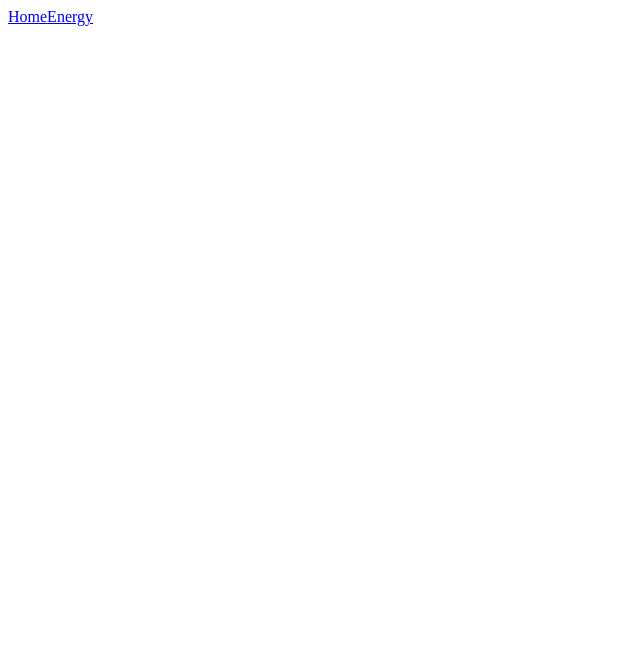
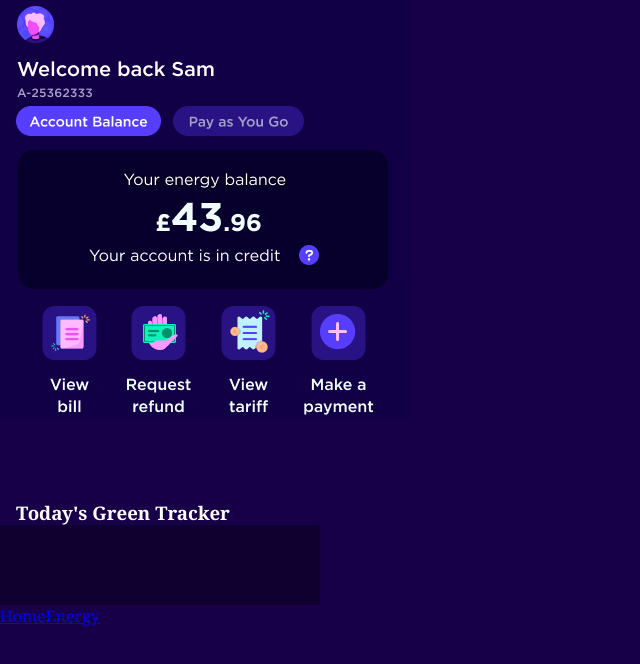
Before and after one commit to HMouaziz/OctoTech, a React (Vite) app: page / in a window 1280 px wide. Shown: the top 664 px of the page, without its empty margins (0-640 px from the left). Built offline with nearby package versions, Linux system fonts and the light colour scheme.

Commit message:
Add Green Tracker

```diff
--- a/src/App.jsx
+++ b/src/App.jsx
@@ -2,6 +2,7 @@ import { BrowserRouter, Route, Routes } from "react-router-dom";
 import { Nav } from "./components/Nav/Nav.jsx";
 import { Homepage } from "./Pages/Homepage/Homepage.jsx";
 import { EnergyPage } from "./Pages/EnergyPage/EnergyPage.jsx";
+import "./App.scss";
 
 function App() {
   return (
--- a/src/Pages/Homepage/Homepage.jsx
+++ b/src/Pages/Homepage/Homepage.jsx
@@ -1,5 +1,11 @@
+import img from "../../assets/images/app-home.png"
+import GreenTracker from "../../components/GreenTracker/GreenTracker";
+import "./Homepage.scss";
 export const Homepage = () => {
   return (
-    <></>
+    <>
+    <div className="home__top"></div>
+    <GreenTracker/>
+    </>
   )
 }
--- /dev/null
+++ b/src/Pages/Homepage/Homepage.scss
@@ -0,0 +1,13 @@
+@use "../../styles/partials/variables" as *;
+@use "../../styles/partials/mixins" as *;
+
+.home {
+  background-color: $primary-background-color;
+  &__top {
+    min-width: 414px;
+    height: 500px;
+    background-image: url("../../assets/images/app-home.png");
+    background-repeat: no-repeat;
+    background-color: $primary-background-color;
+  }
+}
--- /dev/null
+++ b/src/components/GreenTracker/GreenTracker.jsx
@@ -0,0 +1,11 @@
+import "./GreenTracker.scss"
+
+export default function GreenTracker() {
+  return (
+    <>
+    <h3 className="tracker__title">Today's Green Tracker</h3>
+    <div className="tracker__container">
+    </div>
+    </>
+  )
+}
--- /dev/null
+++ b/src/components/GreenTracker/GreenTracker.scss
@@ -0,0 +1,14 @@
+@use "../../styles/partials/variables" as *;
+@use "../../styles/partials/mixins" as *;
+
+.tracker {
+  margin: 0 1rem;
+  &__title {
+    margin: 0 1rem;
+  }
+  &__container {
+    background-color: $dark-background-color;
+    width: 20rem;
+    height: 5rem;
+  }
+}
```
Also changed, not shown: src/assets/images/app-home.png (added).
